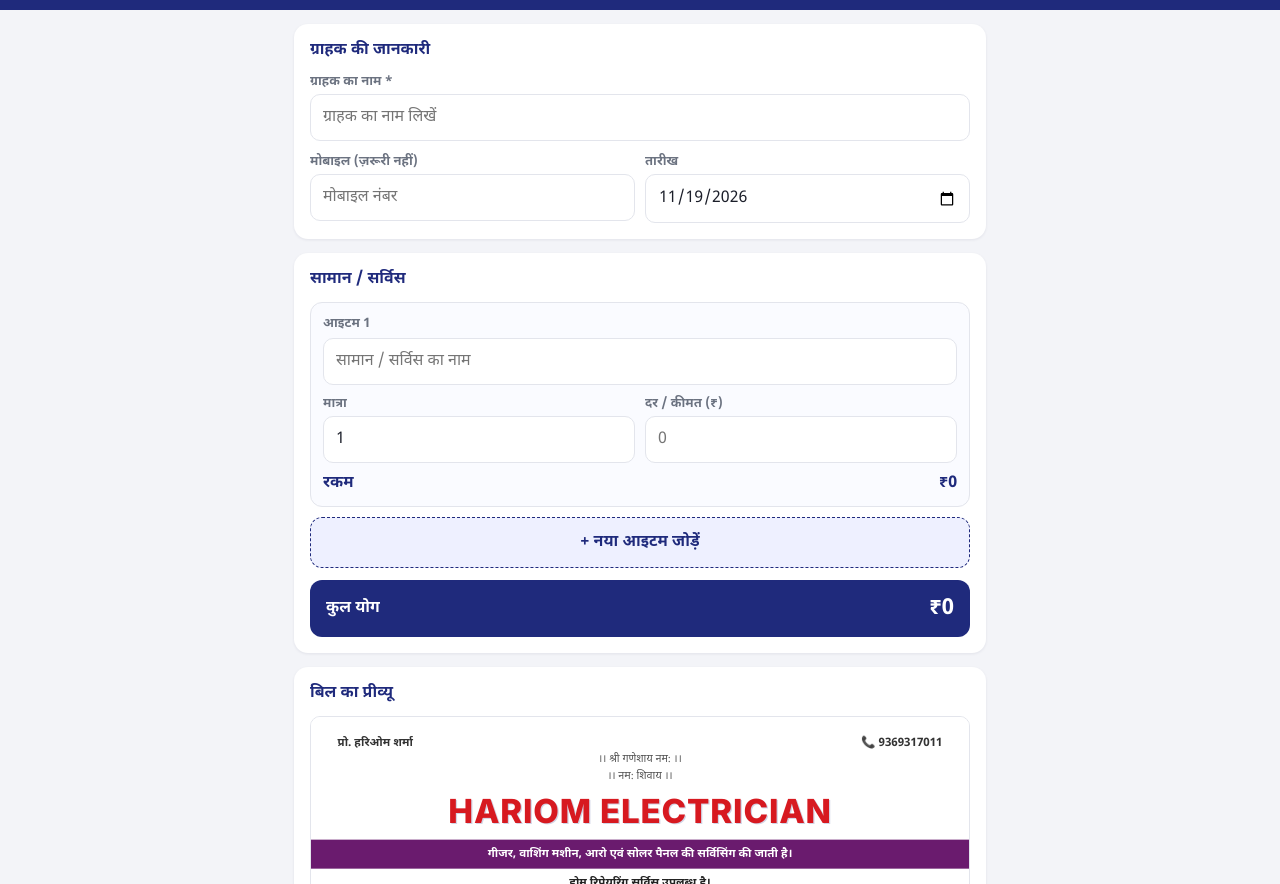
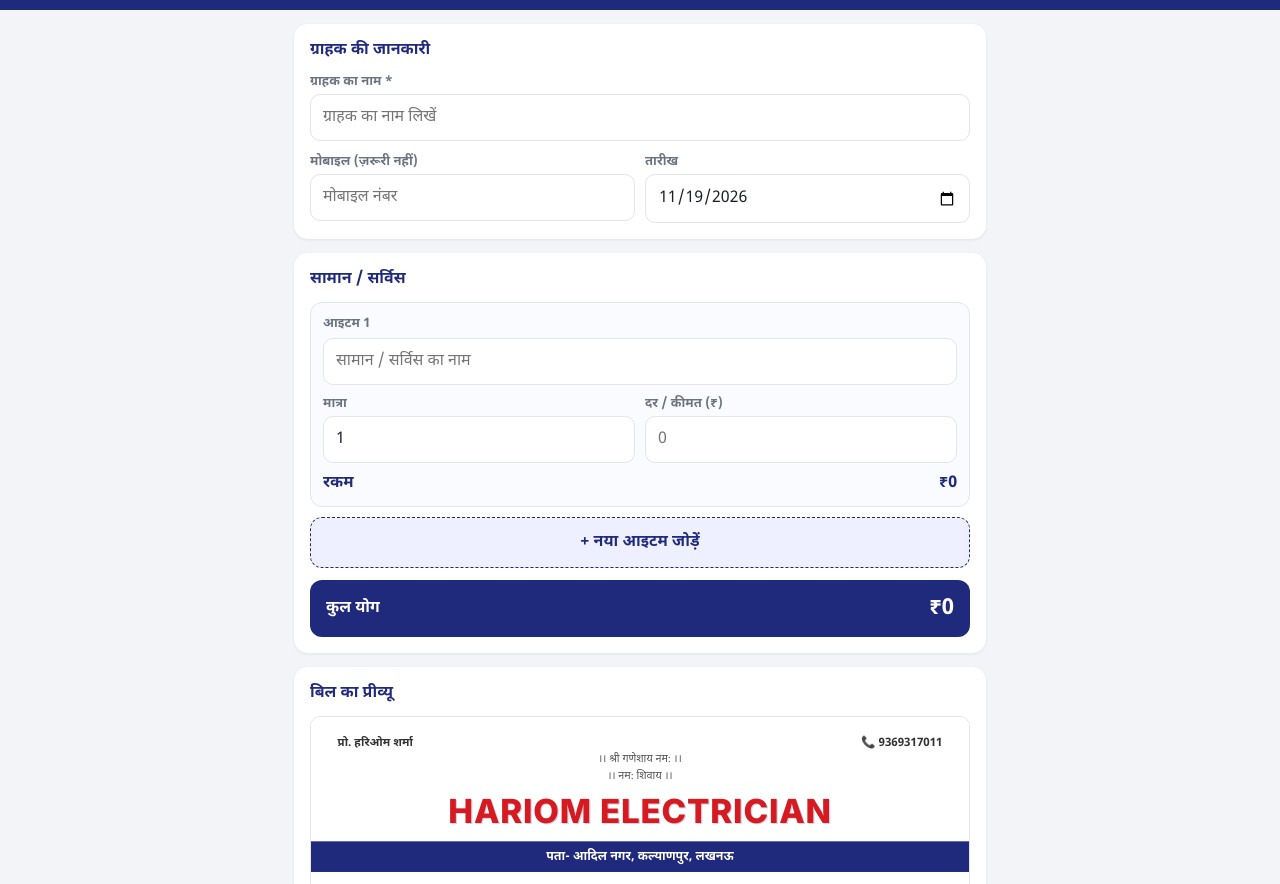
Before and after one commit to the-analytical-mind/hariom_bill_gen, a plain HTML site: page index.html in a window 1280 px wide. Shown: the part 61-945 px from the top of the page. Drawn offline with nearby package versions, Linux system fonts and the light colour scheme.

Commit message:
Correct Code

```diff
--- a/index.html
+++ b/index.html
@@ -54,7 +54,7 @@
   .bill .hd h1{margin:6px 0 4px;font-size:40px;font-weight:800;color:var(--red);letter-spacing:1px;font-family:'Inter',sans-serif;text-shadow:1.5px 1.5px 0 #1f2a7c33}
   .bill .svc{background:var(--purple);color:#fff;font-size:14px;padding:8px 20px;text-align:center;margin-top:10px;font-weight:600}
   .bill .svc2{font-size:14px;text-align:center;padding:8px 20px;color:#222;font-weight:600}
-  .bill .addr{background:var(--navy);color:#fff;text-align:center;padding:9px 20px;font-weight:700;font-size:15px}
+  .bill .addr{margin-top:12px;background:var(--navy);color:#fff;text-align:center;padding:9px 20px;font-weight:700;font-size:15px}
   .bill .meta{display:flex;justify-content:space-between;padding:18px 32px 6px;gap:20px}
   .bill .meta .l{flex:1}
   .bill .meta .r{text-align:right}
@@ -260,8 +260,6 @@
         '<div class="gods">।। श्री गणेशाय नमः ।।<br>।। नमः शिवाय ।।</div>'+
         '<h1>'+SHOP.name+'</h1>'+
       '</div>'+
-      '<div class="svc">'+SHOP.svc+'</div>'+
-      '<div class="svc2">'+SHOP.svc2+'</div>'+
       '<div class="addr">'+SHOP.addr+'</div>'+
       '<div class="meta">'+
         '<div class="l"><small>ग्राहक</small><b>'+esc(name)+'</b>'+(phone?'<div style="color:#555;font-size:13px;margin-top:2px">📞 '+esc(phone)+'</div>':'')+'</div>'+
```
